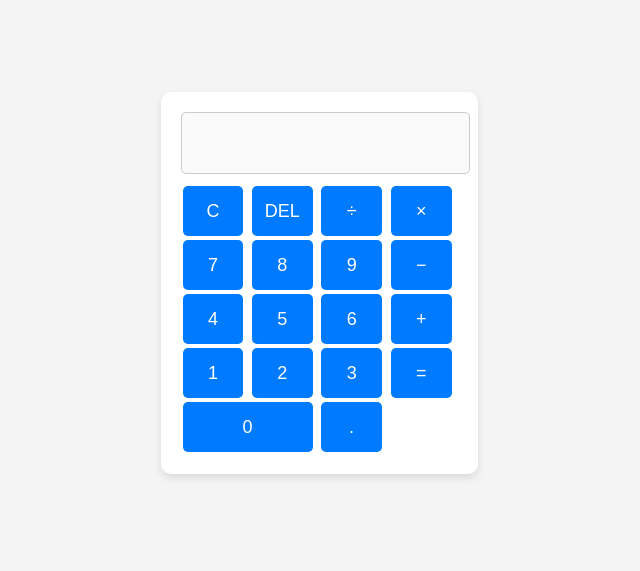
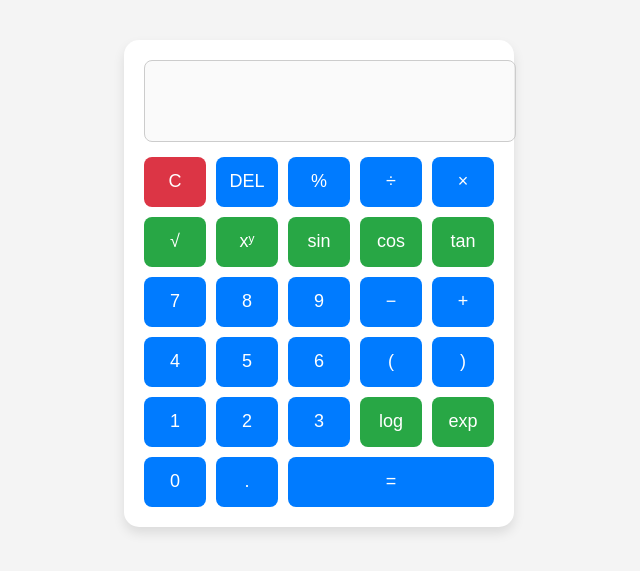
Before and after one commit to Aladebinary1/calculator-tool, a plain HTML site: page index.html in a window 1280 px wide. Shown: the part 125-696 px from the top of the page, without its empty margins (321-961 px from the left). Drawn offline with Linux system fonts and the light colour scheme.

Commit message:
Update index.html

```diff
--- a/index.html
+++ b/index.html
@@ -3,41 +3,93 @@
 <head>
   <meta charset="UTF-8">
   <meta name="viewport" content="width=device-width, initial-scale=1.0">
-  <title>Simple Calculator</title>
+  <title>Advanced Calculator</title>
   <style>
-    body { font-family: Arial, sans-serif; display: flex; justify-content: center; align-items: center; height: 100vh; background: #f4f4f4; }
-    .calculator { background: #fff; padding: 20px; border-radius: 10px; box-shadow: 0 4px 8px rgba(0,0,0,0.1); }
-    input[type="text"] { width: 100%; height: 50px; font-size: 20px; text-align: right; margin-bottom: 10px; padding: 5px; border-radius: 5px; border: 1px solid #ccc; }
-    button { width: 22%; height: 50px; font-size: 18px; margin: 2px; border: none; border-radius: 5px; background: #007bff; color: white; cursor: pointer; }
+    body {
+      font-family: Arial, sans-serif;
+      display: flex;
+      justify-content: center;
+      align-items: center;
+      height: 100vh;
+      background: #f4f4f4;
+    }
+    .calculator {
+      background: #fff;
+      padding: 20px;
+      border-radius: 15px;
+      box-shadow: 0 6px 12px rgba(0,0,0,0.1);
+      width: 350px;
+    }
+    input[type="text"] {
+      width: 100%;
+      height: 60px;
+      font-size: 22px;
+      text-align: right;
+      margin-bottom: 15px;
+      padding: 10px;
+      border-radius: 8px;
+      border: 1px solid #ccc;
+    }
+    .buttons {
+      display: grid;
+      grid-template-columns: repeat(5, 1fr);
+      gap: 10px;
+    }
+    button {
+      height: 50px;
+      font-size: 18px;
+      border: none;
+      border-radius: 8px;
+      background: #007bff;
+      color: white;
+      cursor: pointer;
+      transition: 0.2s;
+    }
     button:hover { background: #0056b3; }
+    button.function { background: #28a745; }
+    button.function:hover { background: #1e7e34; }
+    button.clear { background: #dc3545; }
+    button.clear:hover { background: #a71d2a; }
   </style>
 </head>
 <body>
   <div class="calculator">
     <input type="text" id="result" disabled>
-    <br>
-    <button onclick="clearResult()">C</button>
+    <div class="buttons">
+      <button class="clear" onclick="clearResult()">C</button>
       <button onclick="deleteLast()">DEL</button>
+      <button onclick="append('%')">%</button>
       <button onclick="append('/')">÷</button>
       <button onclick="append('*')">×</button>
-    <br>
+
+      <button class="function" onclick="append('Math.sqrt(')">√</button>
+      <button class="function" onclick="append('Math.pow(')">xʸ</button>
+      <button class="function" onclick="append('Math.sin(')">sin</button>
+      <button class="function" onclick="append('Math.cos(')">cos</button>
+      <button class="function" onclick="append('Math.tan(')">tan</button>
+
       <button onclick="append('7')">7</button>
       <button onclick="append('8')">8</button>
       <button onclick="append('9')">9</button>
       <button onclick="append('-')">−</button>
-    <br>
+      <button onclick="append('+')">+</button>
+
       <button onclick="append('4')">4</button>
       <button onclick="append('5')">5</button>
       <button onclick="append('6')">6</button>
-    <button onclick="append('+')">+</button>
-    <br>
+      <button onclick="append('(')">(</button>
+      <button onclick="append(')')">)</button>
+
       <button onclick="append('1')">1</button>
       <button onclick="append('2')">2</button>
       <button onclick="append('3')">3</button>
-    <button onclick="calculate()">=</button>
-    <br>
-    <button onclick="append('0')" style="width: 47%">0</button>
+      <button class="function" onclick="append('Math.log(')">log</button>
+      <button class="function" onclick="append('Math.exp(')">exp</button>
+
+      <button onclick="append('0')">0</button>
       <button onclick="append('.')">.</button>
+      <button style="grid-column: span 3;" onclick="calculate()">=</button>
+    </div>
   </div>
 
   <script>
```
Lines whose indentation alone changed are shown as unchanged.
